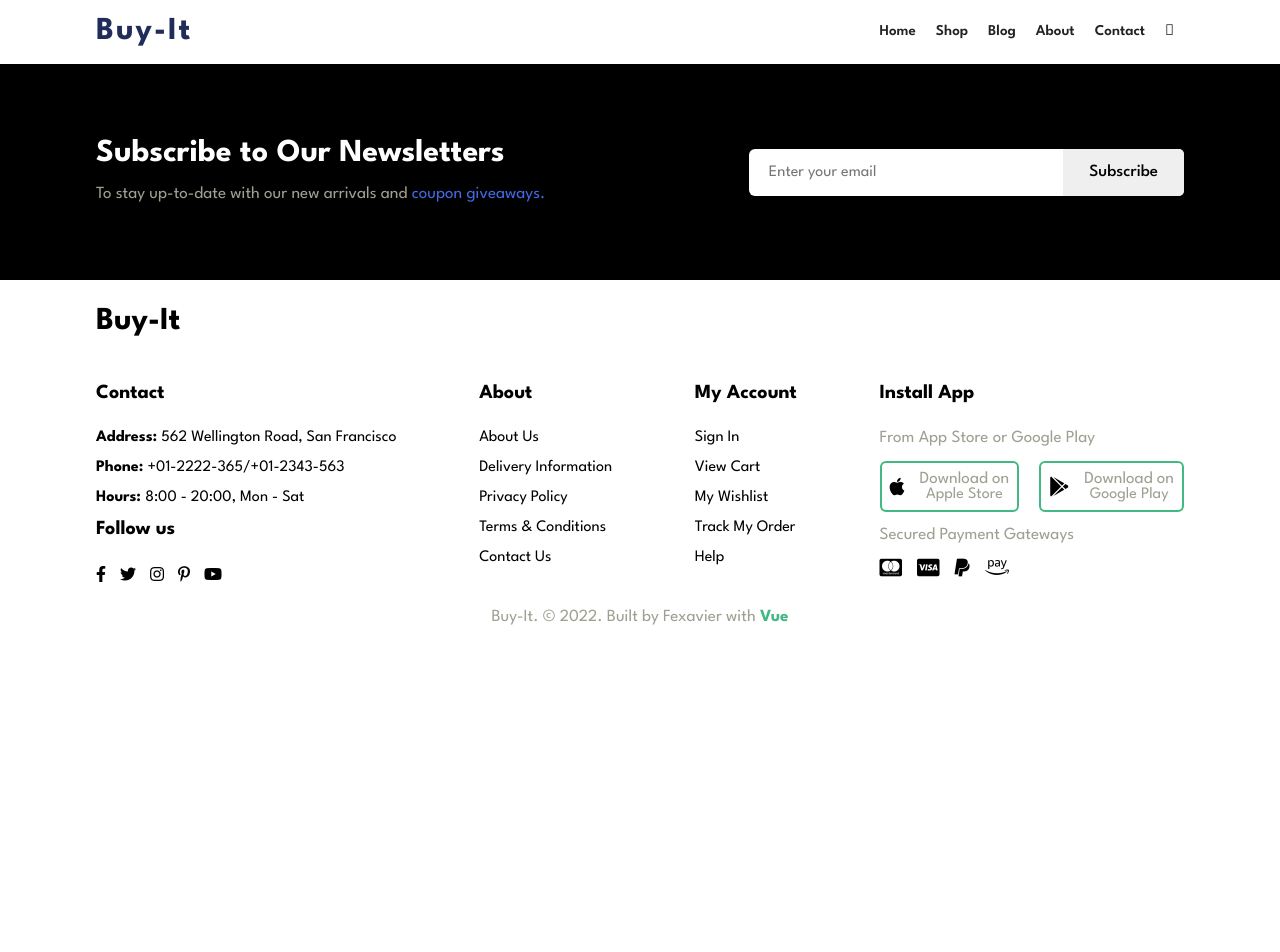
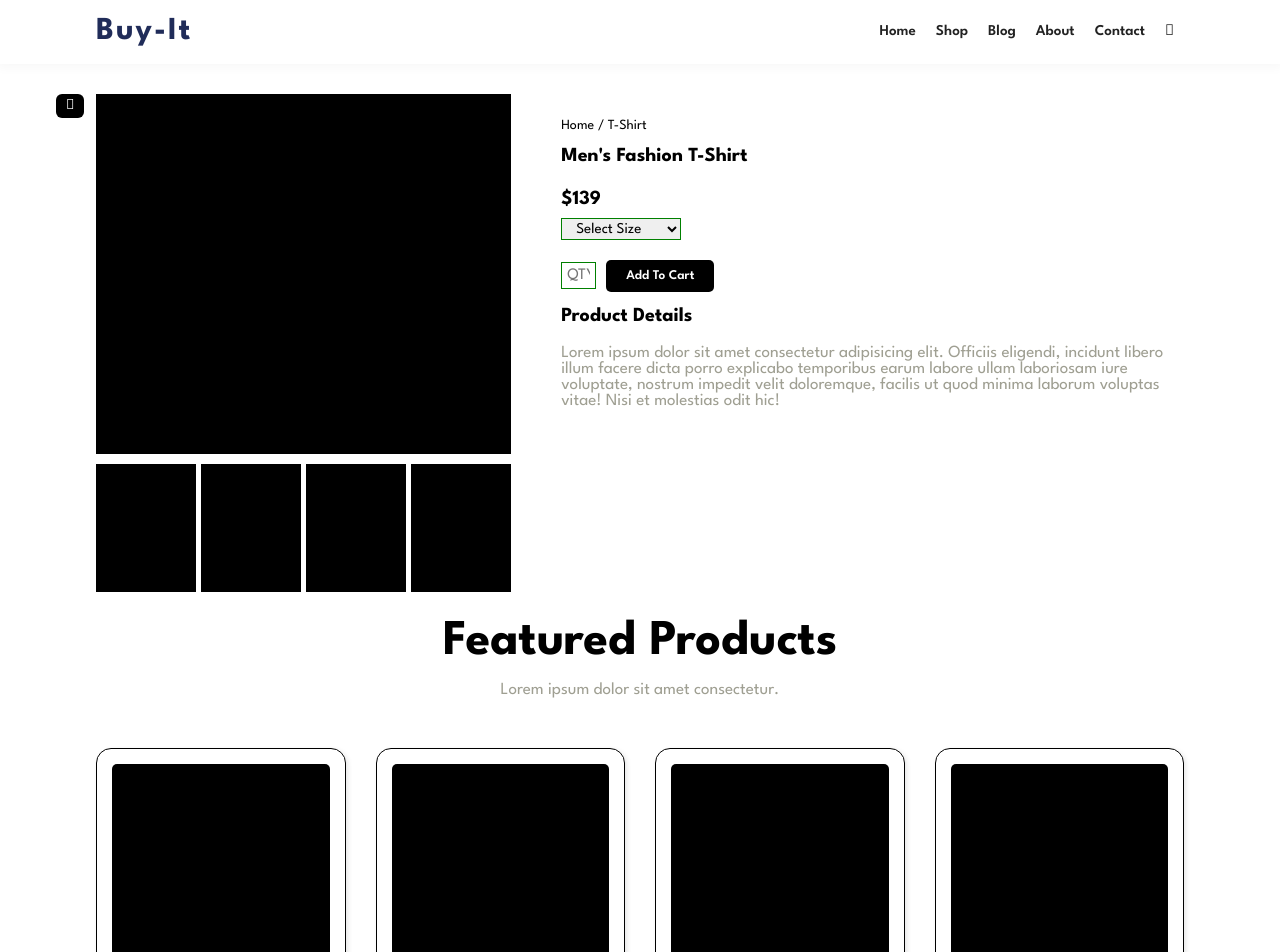
Before and after one commit to Oluwafemi21/BuyIt, a Vue app: page /cartitem in a window 1280 px wide. Shown: the top 952 px of the page. Before the commit the page ends 800 px from the top, so only its background shows below. Built offline with nearby package versions, Linux system fonts and the light colour scheme; some icons are missing.

Commit message:
cart item view page

```diff
--- a/src/components/home_components/cards/ProductCard.vue
+++ b/src/components/home_components/cards/ProductCard.vue
@@ -8,9 +8,9 @@
     </div>
     <div class="price">
       <span>{{ price }}</span>
-      <div class="cart">
+      <router-link to="/cartitem" class="cart">
         <i class="fal fa-shopping-cart"></i>
-      </div>
+      </router-link>
     </div>
   </div>
 </template>
--- a/src/components/home_components/products/FeaturedProducts.vue
+++ b/src/components/home_components/products/FeaturedProducts.vue
@@ -49,7 +49,7 @@
         brand="addidas"
         productName="Classic White Sneakers"
         price="$78"
-        :ratings="5"
+        :ratings="4"
       />
     </div>
   </section>
@@ -117,7 +117,7 @@ export default {
 
 @media (max-width: 599px) {
   .product__container {
-    grid-template-columns: 75%;
+    grid-template-columns: 80%;
     justify-content: center;
   }
 }
--- a/src/router/index.js
+++ b/src/router/index.js
@@ -36,6 +36,12 @@ const routes = [
     name: "cart",
     component: () => import("../views/CartView.vue"),
   },
+  {
+    path: "/cartitem",
+    name: "cartitem",
+    component: () => import("../views/CartItemView.vue"),
+  },
+
 ];
 
 const router = createRouter({
--- /dev/null
+++ b/src/views/CartItemView.vue
@@ -0,0 +1,219 @@
+<template>
+  <section class="container">
+    <div class="cart-item">
+      <div class="image-section">
+        <router-link to="/shop"
+          ><i class="fal fa-long-arrow-alt-left"></i
+        ></router-link>
+        <div class="main-img"></div>
+        <div class="img-thumbnails">
+          <div class="img"></div>
+          <div class="img"></div>
+          <div class="img"></div>
+          <div class="img"></div>
+        </div>
+      </div>
+      <div class="product-details">
+        <span>Home / T-Shirt</span>
+        <h4>Men's Fashion T-Shirt</h4>
+        <h4>$139</h4>
+        <select name="size" id="">
+          <option>Select Size</option>
+          <option value="M">Medium</option>
+          <option value="XL">XL</option>
+          <option value="XXL">XXL</option>
+          <option value="S">Small</option>
+        </select>
+        <div class="add-to-cart">
+          <input type="number" placeholder="QTY" min="1" max="10" />
+          <button>Add To Cart</button>
+        </div>
+        <h4>Product Details</h4>
+        <p>
+          Lorem ipsum dolor sit amet consectetur adipisicing elit. Officiis
+          eligendi, incidunt libero illum facere dicta porro explicabo
+          temporibus earum labore ullam laboriosam iure voluptate, nostrum
+          impedit velit doloremque, facilis ut quod minima laborum voluptas
+          vitae! Nisi et molestias odit hic!
+        </p>
+      </div>
+    </div>
+
+    <div class="extra">
+      <h1>Featured Products</h1>
+      <p>Lorem ipsum dolor sit amet consectetur.</p>
+      <div class="product__container">
+        <product-card
+          brand="addidas"
+          productName="Classic White Sneakers"
+          price="$78"
+          :ratings="4"
+        />
+        <product-card
+          brand="addidas"
+          productName="Classic White Sneakers"
+          price="$78"
+          :ratings="5"
+        />
+        <product-card
+          brand="addidas"
+          productName="Classic White Sneakers"
+          price="$78"
+          :ratings="4"
+        />
+        <product-card
+          brand="addidas"
+          productName="Classic White Sneakers"
+          price="$78"
+          :ratings="5"
+        />
+      </div>
+    </div>
+  </section>
+</template>
+
+
+<script>
+import ProductCard from "@/components/home_components/cards/ProductCard.vue";
+
+export default {
+  name: "CartItemView",
+  components: {
+    ProductCard,
+  },
+};
+</script>
+
+<style scoped>
+.cart-item {
+  display: flex;
+  align-items: flex-start;
+  justify-content: space-between;
+  gap: 5rem;
+}
+
+.image-section {
+  width: 40%;
+}
+
+.image-section,
+.product-details {
+  position: relative;
+  display: flex;
+  flex-direction: column;
+  justify-content: space-between;
+}
+
+.image-section a {
+  position: absolute;
+  left: -4rem;
+  top: 0;
+  padding: 0.5rem 1rem;
+  font-size: 1.4rem;
+  border: none;
+  border-radius: 6px;
+  color: white;
+  font-weight: 600;
+  background-color: black;
+  transition: opacity 0.25s;
+}
+
+.image-section a:hover,
+.add-to-cart button:hover {
+  opacity: 0.85;
+}
+
+.main-img {
+  height: 45vh;
+  width: 100%;
+  background-color: black;
+}
+
+.img-thumbnails {
+  display: grid;
+  grid-template-columns: repeat(4, 1fr);
+  gap: 0.5rem;
+  padding-top: 1rem;
+  width: 100%;
+}
+
+.img-thumbnails .img {
+  height: 16vh;
+  max-width: 100%;
+  background-color: black;
+}
+
+/* Product Details */
+.product-details {
+  width: 60%;
+  padding-block: 2.5rem;
+}
+
+.product-details span {
+  font-size: 1.4rem;
+}
+
+.product-details h4 {
+  padding: 1.5rem 0 1rem 0;
+}
+
+.product-details select {
+  max-width: 120px;
+  padding: 2px 1rem;
+  outline: none;
+  border: 1px solid green;
+  margin-bottom: 2rem;
+  font-size: 1.5rem;
+}
+
+.add-to-cart {
+}
+
+.add-to-cart input {
+  margin-right: 1rem;
+  font-size: 1.6rem;
+  padding: 0.5rem;
+  outline: none;
+  border: 1px solid green;
+}
+
+.add-to-cart button {
+  padding: 1rem 2rem;
+  font-weight: 600;
+  color: white;
+  background-color: black;
+}
+
+.product-details input::-webkit-inner-spin-button,
+input::-webkit-outer-spin-button {
+  -webkit-appearance: none;
+  margin: 0;
+}
+
+input[type="number"] {
+  -moz-appearance: textfield;
+}
+
+.extra {
+  padding-block: 2rem;
+  text-align: center;
+}
+
+@media (max-width: 799px) {
+  .cart-item {
+    flex-direction: column;
+  }
+  .image-section,
+  .product-details {
+    width: 100%;
+  }
+
+  .image-section {
+    padding-top: 2rem;
+  }
+  .image-section a {
+    top: -2rem;
+    left: 0;
+  }
+}
+</style>
--- a/src/views/ShopView.vue
+++ b/src/views/ShopView.vue
@@ -103,6 +103,11 @@
       />
     </div>
   </div>
+  <div class="pagination">
+    <a href="#page1">1</a>
+    <a href="#page2">2</a>
+    <a href="#page3"><i class="fal fa-long-arrow-alt-right"></i></a>
+  </div>
 </template>
 
 
@@ -114,3 +119,30 @@ export default {
   name: "ShopView",
 };
 </script>
+
+<style scoped>
+.pagination {
+  text-align: center;
+  padding: 4rem;
+  margin-block: 2rem;
+  display: flex;
+  align-items: center;
+  justify-content: center;
+  gap: 1rem;
+}
+
+.pagination a {
+  padding: 1rem 1.8rem;
+  font-size: 1.8rem;
+  border: none;
+  border-radius: 6px;
+  color: white;
+  font-weight: 600;
+  background-color: black;
+  transition: opacity 0.25s;
+}
+
+.pagination a:hover {
+  opacity: 0.85;
+}
+</style>
```
